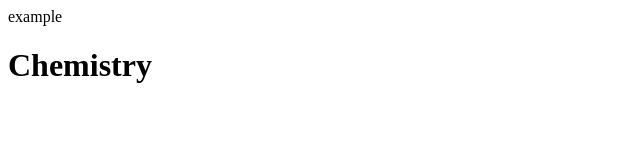
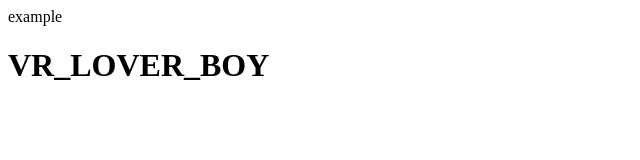
Before and after one commit to muddadajahanavi-ux/vr, a plain HTML site: page index.html in a window 1280 px wide. Shown: the whole page, without its empty margins (0-640 px from the left). Drawn offline with Linux system fonts and the light colour scheme.

Commit message:
Update index.html

```diff
--- a/index.html
+++ b/index.html
@@ -4,6 +4,6 @@
 <titlt>example</title>
 </head>
 <body>
-<h1>Chemistry</h1>
+<h1>VR_LOVER_BOY</h1>
 </body>
 </html>
```
